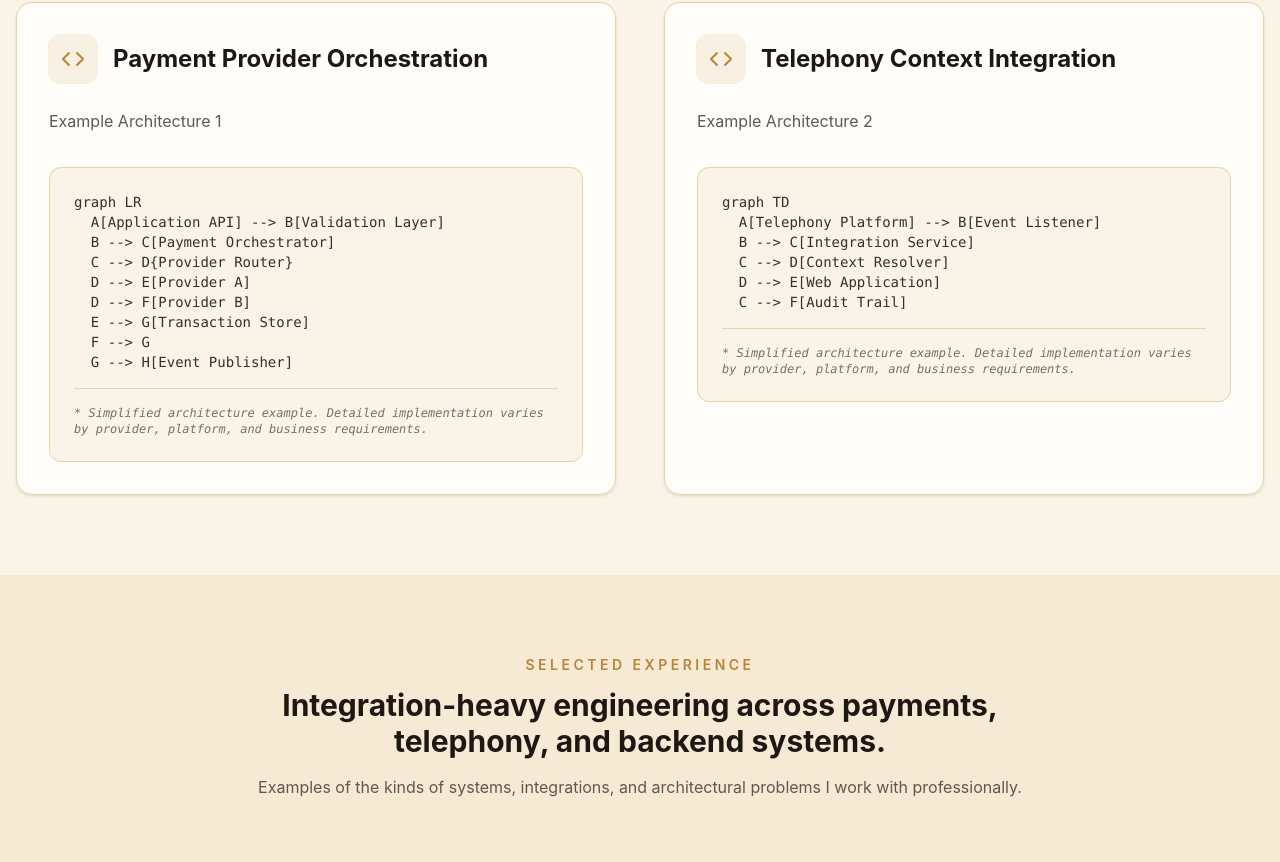
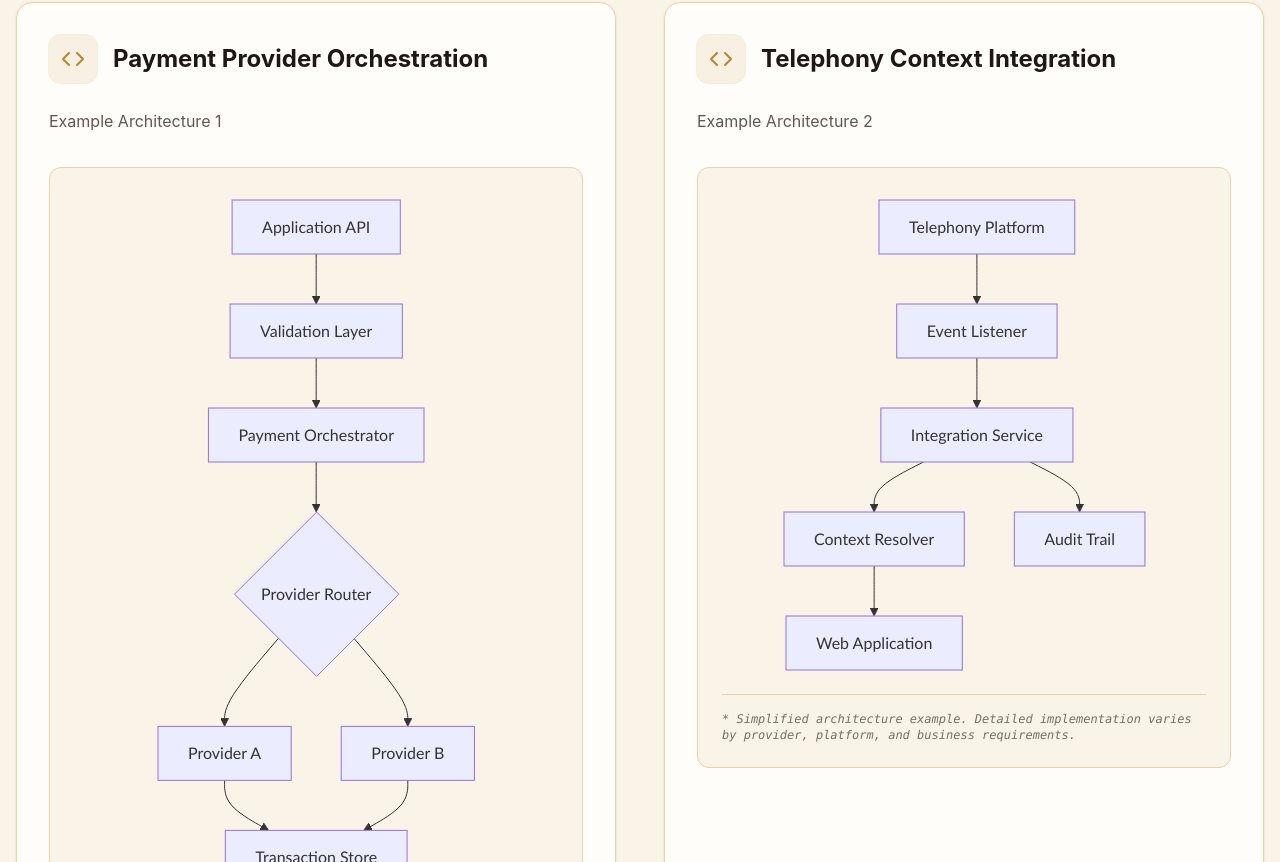
Before and after one commit to bradleykimmance/Portfolio, a React (Vite) app: page / in a window 1280 px wide. Shown: the part 2338-3200 px from the top of the page. Built offline with nearby package versions, Linux system fonts and the light colour scheme.

Commit message:
feat: add dynamic mermain diagrams

```diff
--- a/src/components/ArchitectureGallery.tsx
+++ b/src/components/ArchitectureGallery.tsx
@@ -1,9 +1,11 @@
 import { Code } from 'lucide-react';
+import mermaid from 'mermaid';
+import { useEffect, useId, useState } from 'react';
 
 const architectureProjects = [
   {
     description: 'Example Architecture 1',
-    mermaid: `graph LR
+    mermaid: `graph TD
   A[Application API] --> B[Validation Layer]
   B --> C[Payment Orchestrator]
   C --> D{Provider Router}
@@ -25,6 +27,46 @@ const architectureProjects = [
     title: 'Telephony Context Integration',
   },
 ];
+
+const MermaidDiagram = ({ chart }: { readonly chart: string }) => {
+  const id = useId();
+  const [svg, setSvg] = useState('');
+
+  useEffect(() => {
+    let isMounted = true;
+
+    mermaid.initialize({
+      securityLevel: 'strict',
+      startOnLoad: false,
+      theme: 'default',
+    });
+
+    const renderDiagram = async () => {
+      const { svg: renderedSvg } = await mermaid.render(
+        `mermaid-${id.replaceAll(':', '')}`,
+        chart,
+      );
+
+      if (isMounted) {
+        setSvg(renderedSvg);
+      }
+    };
+
+    void renderDiagram();
+
+    return () => {
+      isMounted = false;
+    };
+  }, [chart, id]);
+
+  return (
+    <div
+      className="mermaid-diagram flex justify-center"
+      /* eslint-disable-next-line react/no-danger */
+      dangerouslySetInnerHTML={{ __html: svg }}
+    />
+  );
+};
 
 export const ArchitectureGallery = () => {
   return (
@@ -72,9 +114,7 @@ export const ArchitectureGallery = () => {
               </p>
 
               <div className="overflow-x-auto rounded-xl border border-cream-200 bg-cream-50 p-6 font-mono text-sm dark:border-espresso-800 dark:bg-espresso-950">
-                <pre className="text-espresso-800 dark:text-cream-100">
-                  {project.mermaid}
-                </pre>
+                <MermaidDiagram chart={project.mermaid} />
 
                 <div className="mt-4 border-t border-cream-200 pt-4 text-xs italic text-warm-gray-500 dark:border-espresso-800 dark:text-cream-200/60">
                   * Simplified architecture example. Detailed implementation
```
